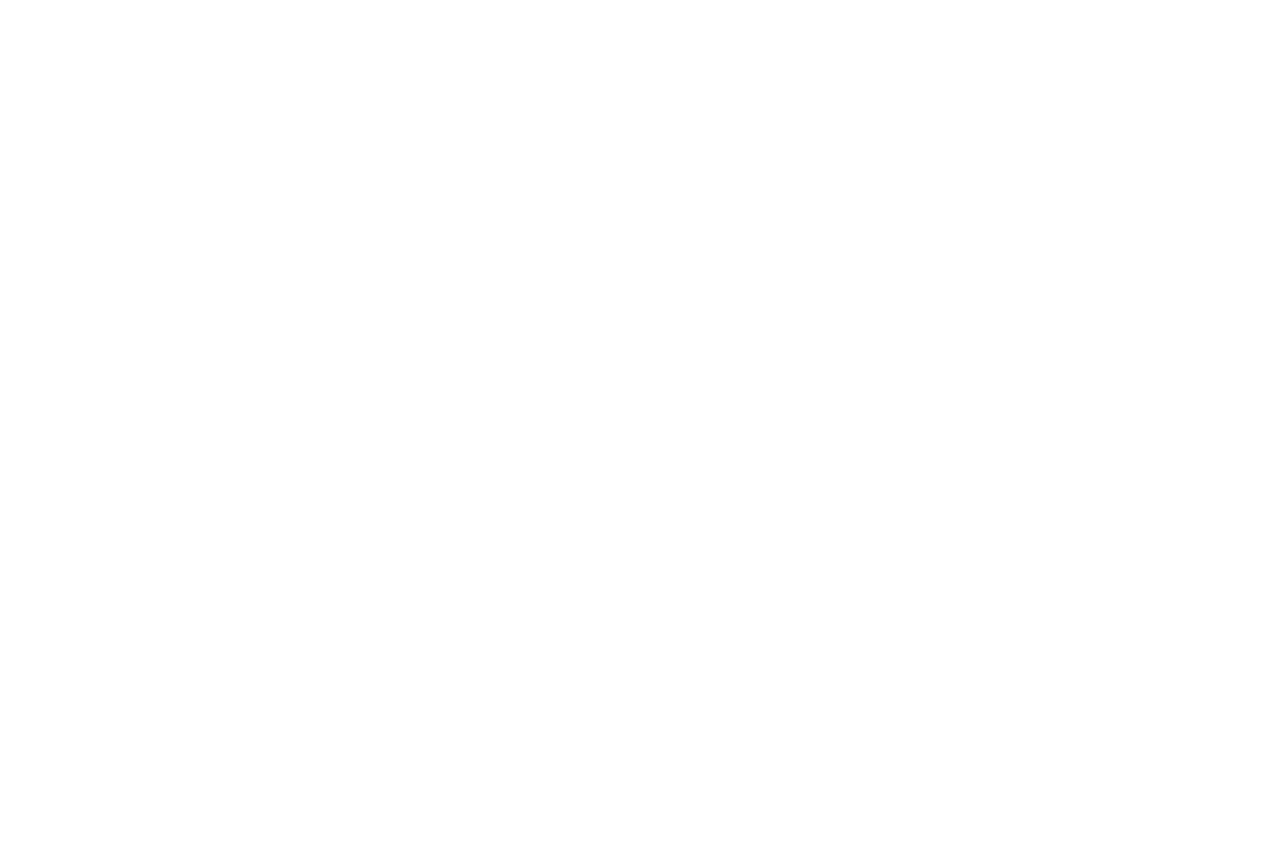
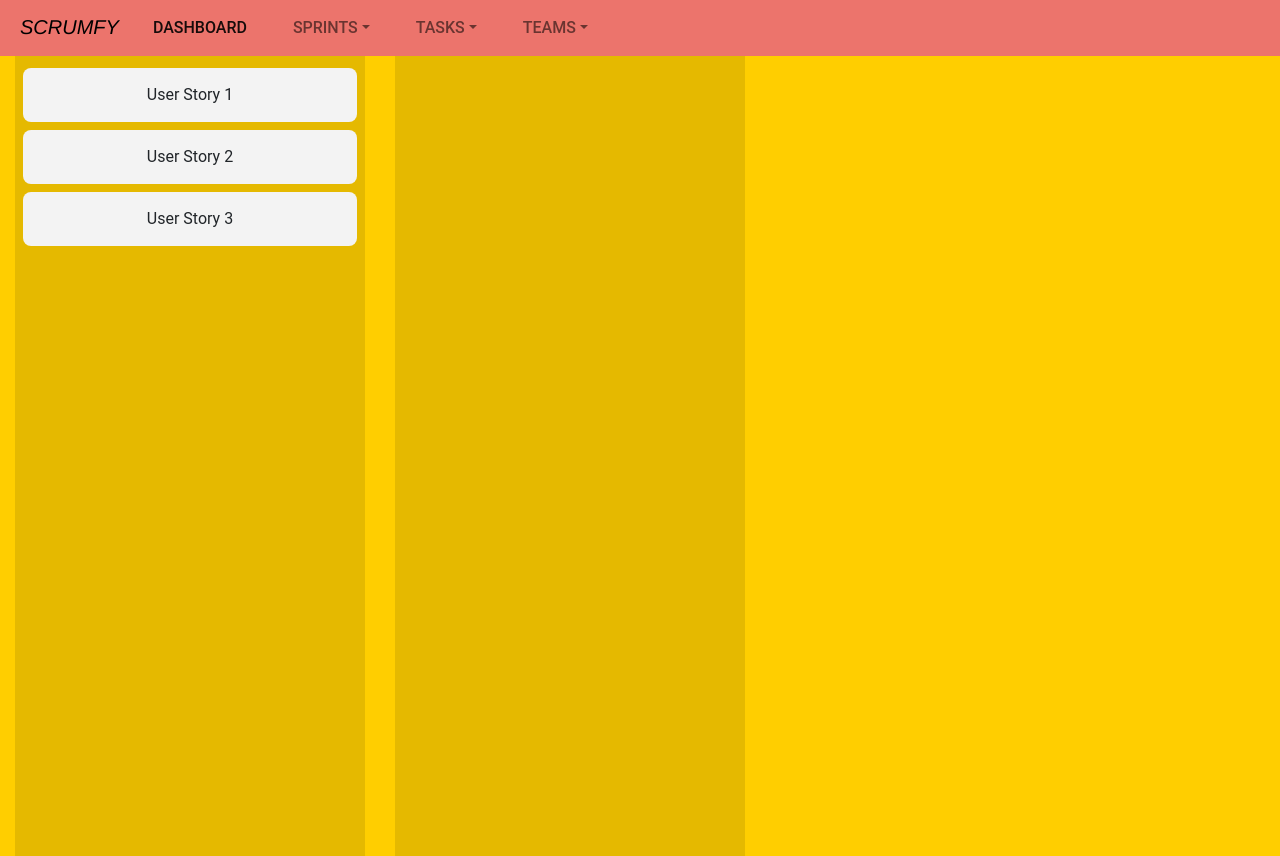
Before and after one commit to hannahtma/FIT2101-TaskManagerApplication, a Vue app in the folder Vue/: page /productbacklog in a window 1280 px wide. Before the commit the page ends 800 px from the top, so only its background shows below. Built offline with nearby package versions, Linux system fonts and the light colour scheme.

Commit message:
Updated ProductBacklog.vue
Created the product backlog window

```diff
--- a/Vue/src/views/ProductBacklog.vue
+++ b/Vue/src/views/ProductBacklog.vue
@@ -1,27 +1,235 @@
 <template>
-
+    <body>
+        <nav class="navbar navbar-expand-sm">
+            <!-- Brand -->
+            <a class="navbar-brand" href="index.html">SCRUMFY</a>
+            <!-- Links -->
+            <ul class="navbar-nav">
+                <li class="nav-item">
+                    <a class="nav-link active" id="navLink" href="#">Dashboard</a>
+                </li>
+                <li class="nav-item dropdown" style="position:relative; left:30px;">
+                    <a class="nav-link dropdown-toggle" href="#" id="navbarDropdown" role="button" data-bs-toggle="dropdown"
+                        aria-expanded="false">Sprints</a>
+                    <div class="dropdown-menu">
+                        <a class="dropdown-item" href="#">Link 1</a>
+                        <a class="dropdown-item" href="#">Link 2</a>
+                        <a class="dropdown-item" href="#">Link 3</a>
+                    </div>
+                </li>
+                <!-- Dropdown -->
+                <li class="nav-item dropdown" style="position:relative; left:60px;">
+                    <a class="nav-link dropdown-toggle" href="#" id="navbarDropdown2" role="button"
+                        data-bs-toggle="dropdown" aria-expanded="false">Tasks</a>
+                    <div class="dropdown-menu">
+                        <a class="dropdown-item" href="#">Link 1</a>
+                        <a class="dropdown-item" href="#">Link 2</a>
+                        <a class="dropdown-item" href="#">Link 3</a>
+                    </div>
+                </li>
+                <li class="nav-item dropdown" style="position:relative; left:90px;">
+                    <a class="nav-link dropdown-toggle" href="#" id="navbarDropdown3" role="button"
+                        data-bs-toggle="dropdown" aria-expanded="false">Teams</a>
+                    <div class="dropdown-menu">
+                        <a class="dropdown-item" href="#">Link 1</a>
+                        <a class="dropdown-item" href="#">Link 2</a>
+                        <a class="dropdown-item" href="#">Link 3</a>
+                    </div>
+                </li>
+            </ul>
+        </nav>
+        <div class="app">
+            <div class="lists">
+                <div class="list">
+                    <div class="list-item" draggable="true">User Story 1</div>
+                    <div class="list-item" draggable="true">User Story 2</div>
+                    <div class="list-item" draggable="true">User Story 3</div>
+                </div>
+                <div class="list"></div>
+            </div>
+        </div>
+    </body>
 </template>
 
 <script>
-    export default {
-        props: {
-            cards: Array,
-        },
+    function addSprint() {
+        let title = document.getElementById("title-name").value;
+        var button = document.createElement("button");
+        button.innerHTML = title;
+        button.type = "button";
+        button.className = "btn btn-primary";
+        button.onclick = location.href = "sprintboard.html";
+        document.getElementById("container").appendChild(button);
+    }
 
-        mounted() {
-            this.productBacklogCards = this.cards
-        },
+    function newSprintPage() {
+        var opened = window.open("");
+        opened.document.write(
+            "<html><head><title>MyTitle</title></head><body>test</body></html>"
+        );
+    }
 
-        methods: {
-            getCardsForProductBacklog() {
-                return this.cards;
-            },
-        },
+    // -------------------------------------------------------------------------------------
 
-        data() {
-            return {
-                productBacklogCards: [],
-            }
+    const list_items = document.querySelectorAll(".list-item");
+    const lists = document.querySelectorAll(".list");
+
+    let draggedItem = null;
+
+    for (let i = 0; i < list_items.length; i++) {
+        const item = list_items[i];
+
+        item.addEventListener("dragstart", function () {
+            draggedItem = item;
+            setTimeout(function () {
+                item.style.display = "none";
+            }, 0);
+        });
+
+        item.addEventListener("dragend", function () {
+            setTimeout(function () {
+                draggedItem.style.display = "block";
+                draggedItem = null;
+            }, 0);
+        });
+
+        for (let j = 0; j < lists.length; j++) {
+            const list = lists[j];
+
+            list.addEventListener("dragover", function (e) {
+                e.preventDefault();
+            });
+
+            list.addEventListener("dragenter", function (e) {
+                e.preventDefault();
+                this.style.backgroundColor = "rgba(0, 0, 0, 0.2)";
+            });
+
+            list.addEventListener("dragleave", function (e) {
+                this.style.backgroundColor = "rgba(0, 0, 0, 0.1)";
+            });
+
+            list.addEventListener("drop", function (e) {
+                console.log("drop");
+                this.append(draggedItem);
+                this.style.backgroundColor = "rgba(0, 0, 0, 0.1)";
+            });
         }
     }
+
 </script>
+
+<style>
+    nav.navbar.navbar-expand-sm {
+    background-color: #ec746c;
+}
+
+ul.navbar-nav {
+    position: relative;
+    left: 30px;
+}
+
+#navbarDropdown,
+#navbarDropdown2,
+#navbarDropdown3,
+#navLink {
+    font-weight: 500;
+    text-transform: uppercase;
+}
+
+a.nav-link.active {
+    color: white;
+}
+
+a.navbar-brand {
+    color: black;
+    position: relative;
+    left: 20px;
+    top: -1px;
+    font-family: "Franklin Gothic Medium", "Arial Narrow", Arial, sans-serif;
+    font-style: italic;
+}
+a.navbar-brand:hover {
+    color: black;
+}
+
+a.dropdown-item {
+    color: white;
+}
+
+div.dropdown-menu {
+    background-color: black;
+}
+
+#createId {
+    position: relative;
+    left: 120px;
+    background-color: black;
+    text-transform: uppercase;
+    font-size: smaller;
+    top: 2.5px;
+}
+
+div.card {
+    margin-left: 10px;
+    margin-top: 10px;
+}
+
+.btn-primary {
+    background-color: #ec746c;
+}
+
+/* ----------------------------- */
+
+* {
+    margin: 0;
+    padding: 0;
+    box-sizing: border-box;
+}
+
+body {
+    background-color: #ffce00;
+    font-family: "Roboto", Helvetica, sans-serif;
+}
+
+.app {
+    display: flex;
+    flex-flow: column;
+
+    width: 100vw;
+    height: 100vh;
+}
+
+.lists {
+    display: flex;
+    flex: 1;
+    width: 100%;
+    overflow-x: scroll;
+}
+
+.lists .list {
+    display: flex;
+    flex-flow: column;
+    flex: 1;
+
+    width: 100%;
+    min-width: 250px;
+    max-width: 350px;
+    height: 100%;
+    min-height: 150px;
+
+    background-color: rgba(0, 0, 0, 0.1);
+    margin: 0 15px;
+    padding: 8px;
+    transition: all 0.2s linear;
+}
+
+.lists .list .list-item {
+    background-color: #f3f3f3;
+    border-radius: 8px;
+    padding: 15px 20px;
+    text-align: center;
+    margin: 4px 0px;
+}
+
+</style>
```
